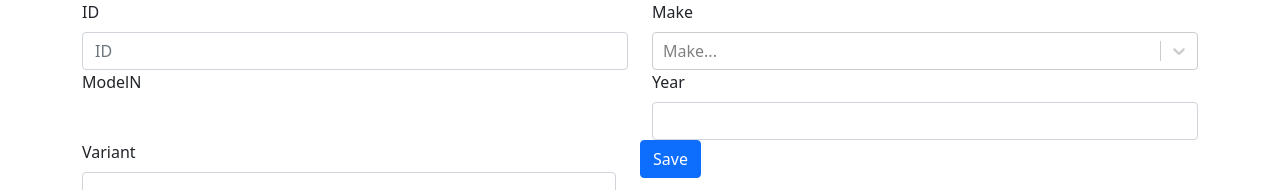
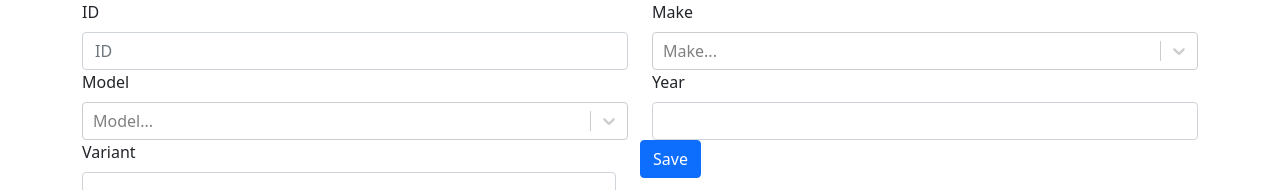
Before and after one commit to jila/cars-guide-app, a React (Create React App) app: page / in a window 1280 px wide. Shown: the top 190 px of the page. Built offline with nearby package versions, Linux system fonts and the light colour scheme; no server answers.

Commit message:
Lift up form stat

```diff
--- a/src/App.js
+++ b/src/App.js
@@ -41,8 +41,9 @@ class App extends Component {
     }
 
     handleFormTypeAheadInputChange(inputValue, fieldName) {
+        const value = (inputValue) ? inputValue.value : null;
         this.setState({
-            [fieldName]: inputValue.value
+            [fieldName]: value
         });
     }
 
--- a/src/Form.js
+++ b/src/Form.js
@@ -48,23 +48,23 @@ class Form extends React.Component
         this.props.onInputChange(inputValue, fieldName);
     }
 
+    /** TypeAhead component methods **/
     // This method sends a request to API to ge the available options
     // depending on the field
     // for car make it will receive all the car makes
-    // for car model it has to sends the car_make (payload) to fetch the correct models
-    getOptions(fieldName, url, payload = null) {
-        console.log("getOptions");
+    // for car model it has to sends the car_make (params) to fetch the correct models
+    getOptions(fieldName, url, params = {}) {
         let self = this;
         //TODO: call this method when user stop writing, then call the API to get optimized result
 
-        // if payload is available provide the value as data to the request
+        // if data is available provide the value as data to the request
         // payload is make_id
+        // to get the lis of correct models, pass the make_id
         let data = {};
-        // if (payload) {
-        //     data = {
-        //         [payload]: this.state[payload].value
-        //     }
-        // }
+        if (params) {
+            // TODO: change to get multiple payload
+            data = {params: params};
+        }
 
         axios.get(url, data).then(function (response) {
             self.setState(prevState => ({
@@ -78,12 +78,13 @@ class Form extends React.Component
 
     // This is when an option is selected in make_id or model_id
     handleTypeAheadChange(fieldName, newValue, updateOtherComponentOnChange) {
-        console.log("handleTypeAheadChange");
-        const value = (newValue) ? newValue : null;
+        const value = (newValue) ? newValue.value : null;
+        const valueOption = (newValue) ? newValue : null; // this must be in {label:"label", value:"value"} format
+
         this.setState(prevState => ({
             [fieldName]: {                   // object that we want to update
                 ...prevState[fieldName],    // keep all other key-value pairs
-                value: value               // update the value of specific key
+                value: valueOption               // update the value of specific key
             }
         }));
 
@@ -91,10 +92,22 @@ class Form extends React.Component
 
         // when a car_make is selected, car model has to show correct data
         if (updateOtherComponentOnChange.length > 0) {
-            // input.field_name => model_id
-            // input.url
-            // fieldName => make_id to get the value from the state
-            updateOtherComponentOnChange.forEach(input => this.getOptions(input.field_name, input.url , fieldName));
+            if (value !== null) {
+                // input.field_name => model_id
+                // input.url url to get model
+                // fieldName => make_id
+                updateOtherComponentOnChange.forEach(input => this.getOptions(input.field_name, input.url, {[fieldName]: value}));
+            } else {
+                updateOtherComponentOnChange.forEach(input => {
+                    this.setState(prevState => ({
+                        [input.field_name]: {                   // object that we want to update
+                            ...prevState[input.field_name],    // keep all other key-value pairs
+                            options: [],
+                            value: ''               // update the value of specific key
+                        }
+                    }));
+                });
+            }
         }
     }
 
@@ -203,7 +216,25 @@ class Form extends React.Component
                         <div className="col">
                             <label className="form-label">Model</label>
                             <input type="hidden" className="form-control" name="model_id" id="model_id" />
-                            N
+                            <TypeAhead
+                                name={"model_id"}
+                                field_id={"model_id"}
+                                id={"models"}
+                                new_option_input_name={"model"}//this sends to the api to create a new record and receive the id
+                                placeholder={"Model..."}
+                                get_typeahead_endpoint={REACT_APP_CARES_GUIDE_API+'/car-model'}
+                                get_newoption_endpoint={REACT_APP_CARES_GUIDE_API+'/car-model'}
+                                additional_post_payload={true}
+                                payload_field_ids={["make_id"]}
+                                onInputChange={this.onInputChange}
+
+                                options={model_options}
+                                isLoading={this.state.model_id.isLoading}
+                                value={this.state.model_id.value}
+                                onChange={this.handleTypeAheadChange}
+                                onCreateOption={this.onCreateOption}
+                                updateOtherComponentOnChange={[]}
+                            />
                         </div>
                         <div className="col">
                             <label className="form-label">Year</label>
@@ -232,23 +263,3 @@ class Form extends React.Component
     }
 }
 export default Form;
-
-// <TypeAhead
-//     name={"model_id"}
-//     field_id={"model_id"}
-//     id={"models"}
-//     new_option_input_name={"model"}//this sends to the api to create a new record and receive the id
-//     placeholder={"Model..."}
-//     get_typeahead_endpoint={REACT_APP_CARES_GUIDE_API+'/car-model'}
-//     get_newoption_endpoint={REACT_APP_CARES_GUIDE_API+'/car-model'}
-//     additional_post_payload={true}
-//     payload_field_ids={["make_id"]}
-//     onInputChange={this.onInputChange}
-//
-//     options={model_options}
-//     isLoading={this.state.model_id.isLoading}
-//     value={this.state.model_id.value}
-//     onChange={this.handleTypeAheadChange}
-//     onCreateOption={this.onCreateOption}
-//     updateOtherComponentOnChange={[]}
-// />
--- a/src/TypeAhead.js
+++ b/src/TypeAhead.js
@@ -21,7 +21,7 @@ class TypeAhead extends Component
     };
 
     handleChange = (newValue) => {
-        this.props.onChange(newValue, this.props.name, this.props.updateOtherComponentOnChange);
+        this.props.onChange(this.props.name, newValue, this.props.updateOtherComponentOnChange);
     };
 
     render() {
```
